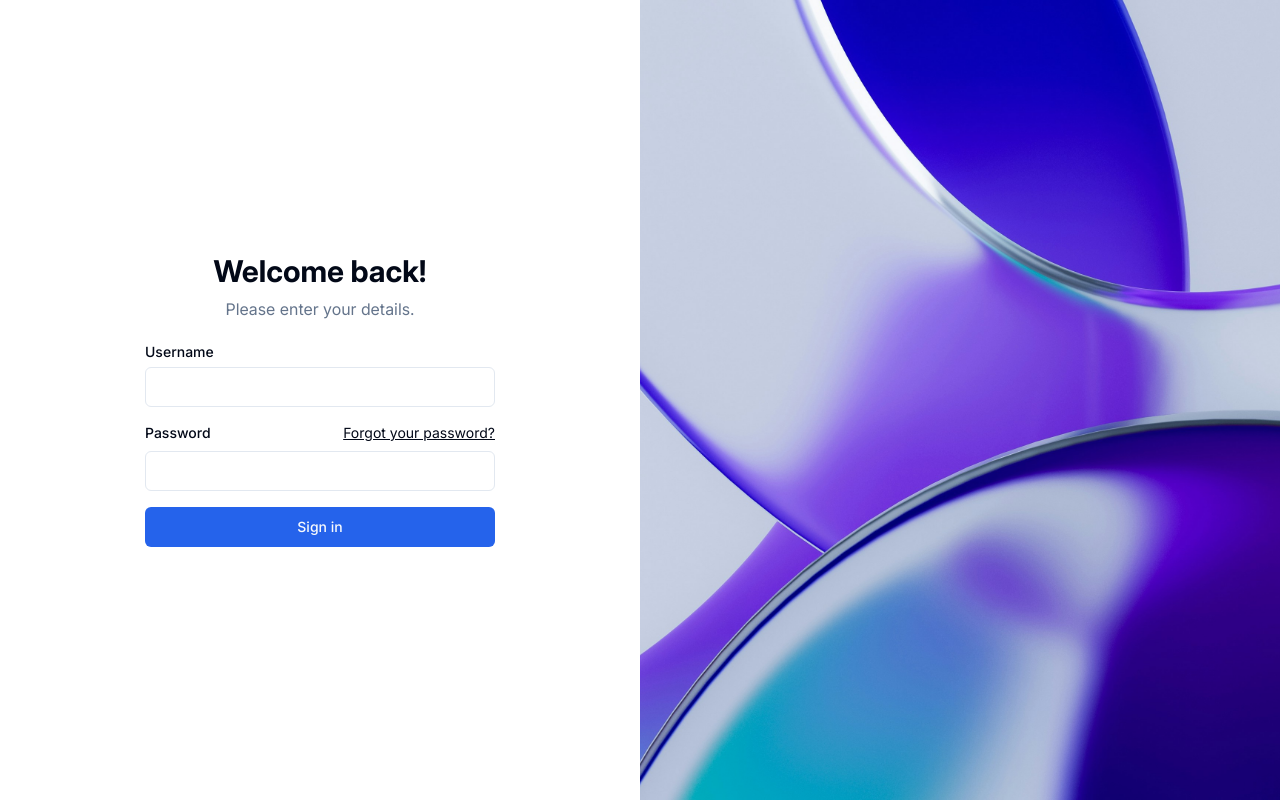
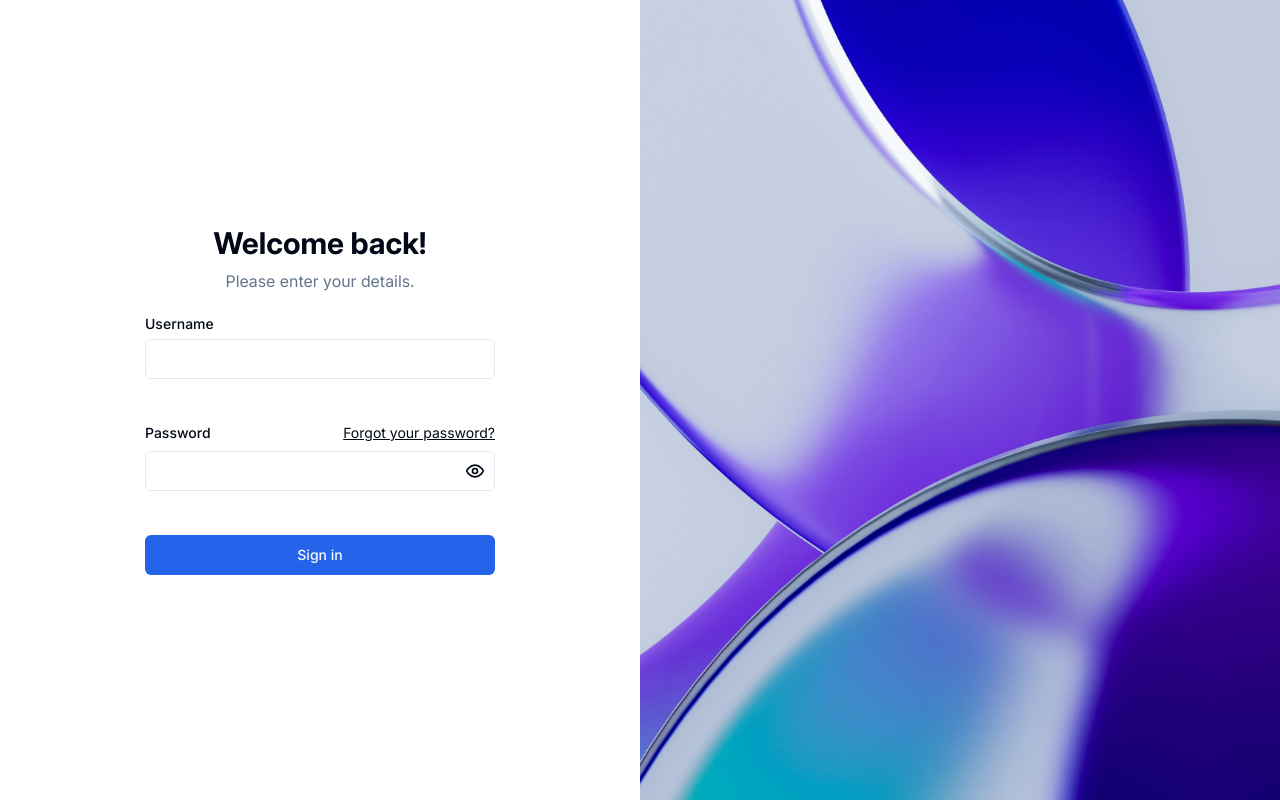
Before and after one commit to joaquinvaldezzz/capstone, a Next.js app: page / in a window 1280 px wide. Built offline with nearby package versions, Linux system fonts and the light colour scheme.

Commit message:
feat: create "show and hide password" button

```diff
--- a/src/pages/index.tsx
+++ b/src/pages/index.tsx
@@ -3,6 +3,7 @@ import Image from 'next/image'
 import Link from 'next/link'
 import { zodResolver } from '@hookform/resolvers/zod'
 import axios from 'axios'
+import { Eye, EyeOff } from 'lucide-react'
 import type { SubmitHandler } from 'react-hook-form'
 import { useForm } from 'react-hook-form'
 import { z } from 'zod'
@@ -19,6 +20,10 @@ const schema = z.object({
 
 type InputValues = z.infer<typeof schema>
 
+/**
+ * The Home component represents the main page of the application.
+ * It displays a sign-in form and handles form submission.
+ */
 export default function Home(): JSX.Element {
   const {
     register,
@@ -32,6 +37,7 @@ export default function Home(): JSX.Element {
     username: '',
     password: '',
   })
+  const [showPassword, setShowPassword] = useState<boolean>(false)
 
   /**
    * Handles the form submission.
@@ -50,7 +56,7 @@ export default function Home(): JSX.Element {
         })
         reset()
 
-        console.log('Logged in', response.status)
+        console.log('Logged in')
       }
     } catch (error) {
       console.error('Invalid password')
@@ -85,12 +91,10 @@ export default function Home(): JSX.Element {
                   setForm({ ...form, username: event.target.value })
                 }}
               />
-              {errors.username?.message != null && (
-                <p className="text-sm text-destructive">{errors.username?.message}</p>
-              )}
+              <p className="min-h-5 text-sm text-destructive">{errors.username?.message}</p>
             </div>
 
-            <div className="grid gap-2">
+            <div className="relative grid gap-2">
               <div className="flex items-center">
                 <Label htmlFor="password">Password</Label>
                 <Link className="ml-auto inline-block text-sm underline" href="/forgot-password">
@@ -98,19 +102,30 @@ export default function Home(): JSX.Element {
                 </Link>
               </div>
               <Input
+                className="pr-10"
                 id="password"
                 {...register('password')}
                 data-error={errors.password != null}
-                type="password"
+                type={showPassword ? 'text' : 'password'}
                 value={form.password}
                 placeholder=""
                 onChange={(event) => {
                   setForm({ ...form, password: event.target.value })
                 }}
               />
-              {errors.password?.message != null && (
-                <p className="text-sm text-destructive">{errors.password?.message}</p>
-              )}
+              <Button
+                className="absolute right-0 top-1/2 -translate-y-1/2"
+                variant="ghost"
+                size="icon"
+                type="button"
+                onClick={() => {
+                  setShowPassword(!showPassword)
+                }}
+              >
+                <span className="sr-only">Show password</span>
+                {showPassword ? <EyeOff className="size-5" /> : <Eye className="size-5" />}
+              </Button>
+              <p className="min-h-5 text-sm text-destructive">{errors.password?.message}</p>
             </div>
 
             <Button className="w-full" type="submit" disabled={isSubmitting}>
```
